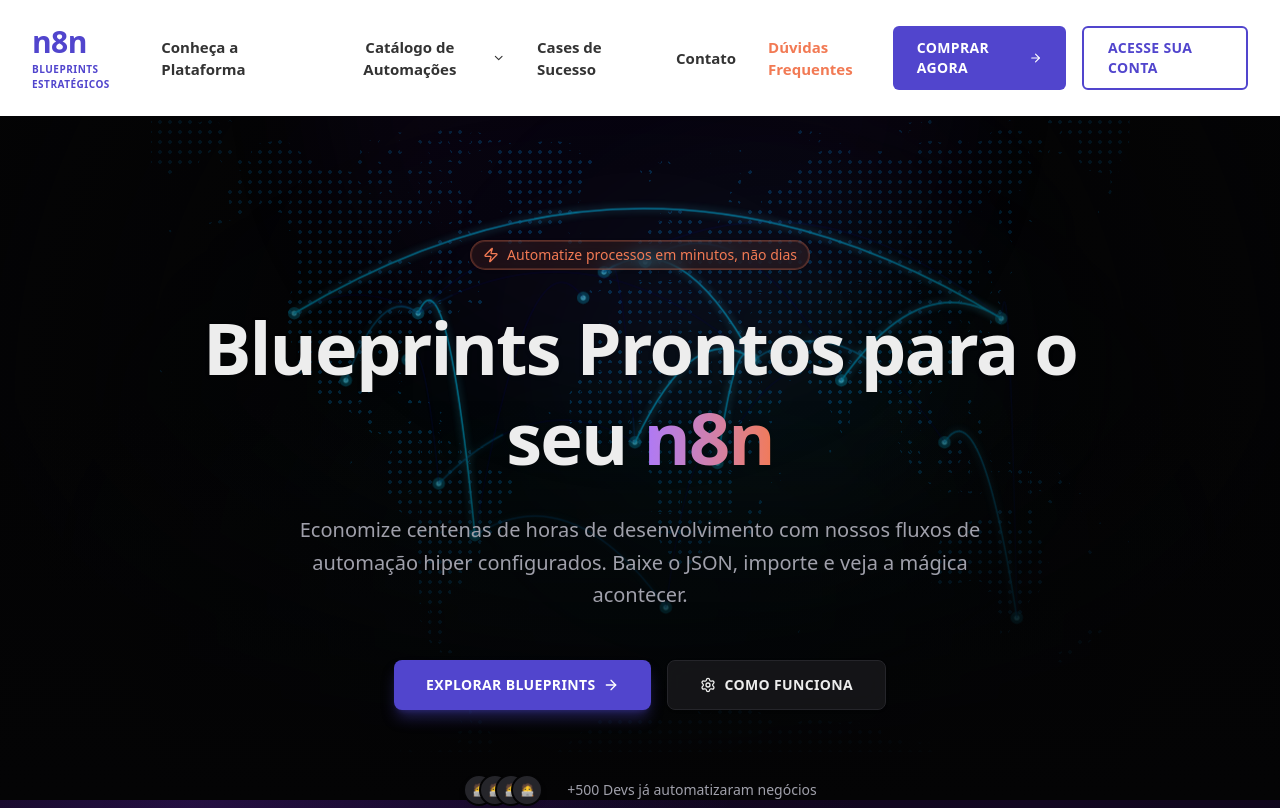
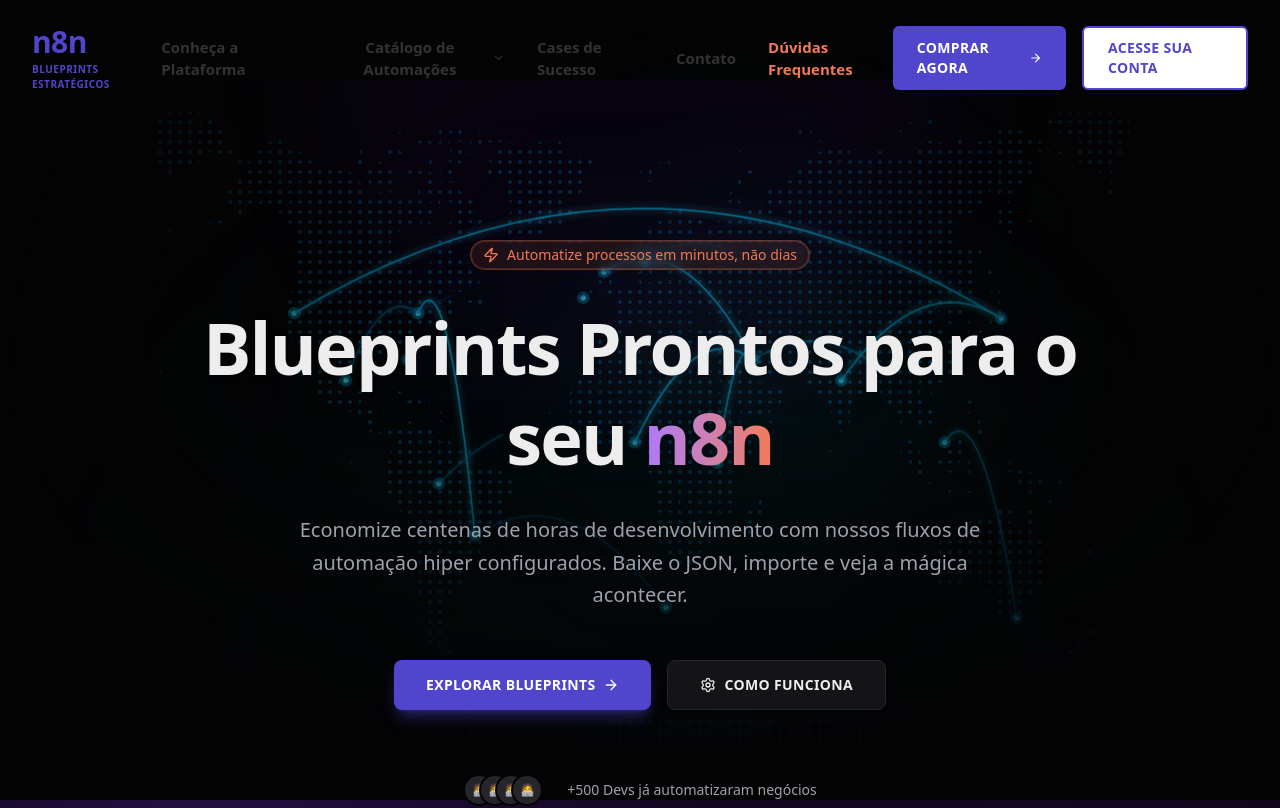
Before and after one commit to IgorIsmael/n8n-blueprints-landing, a Next.js app: page / in a window 1280 px wide. Shown: the top 808 px of the page. Built offline with nearby package versions, Linux system fonts and the light colour scheme.

Commit message:
fix(layout): make header background consistent on internal pages

```diff
--- a/src/components/Topbar.tsx
+++ b/src/components/Topbar.tsx
@@ -29,10 +29,10 @@
                 href={href}
                 onClick={closeMobile}
                 className={`font-semibold text-[15px] transition-colors ${isSpecial
-                        ? "text-[#F27A54] hover:text-[#d96644]"
-                        : isActive
-                            ? "text-[#5145CD]"
-                            : "text-[#333333] hover:text-[#5145CD]"
+                    ? "text-[#F27A54] hover:text-[#d96644]"
+                    : isActive
+                        ? "text-[#5145CD]"
+                        : "text-[#333333] hover:text-[#5145CD]"
                     }`}
             >
                 {children}
@@ -40,10 +40,14 @@
         );
     };
 
+    const isHomePage = pathname === '/';
+
     return (
         <>
             <header
-                className={`fixed top-0 left-0 right-0 z-50 transition-all duration-300 ${isScrolled ? "bg-white shadow-md py-4" : "bg-white py-5 lg:py-6"
+                className={`fixed top-0 left-0 right-0 z-50 transition-all duration-300 ${isScrolled || !isHomePage
+                        ? "bg-root border-b border-graphite-800/50 py-4 shadow-xl"
+                        : "bg-transparent py-5 lg:py-6"
                     }`}
             >
                 <div className="container mx-auto px-4 lg:px-8 flex items-center justify-between">
```
